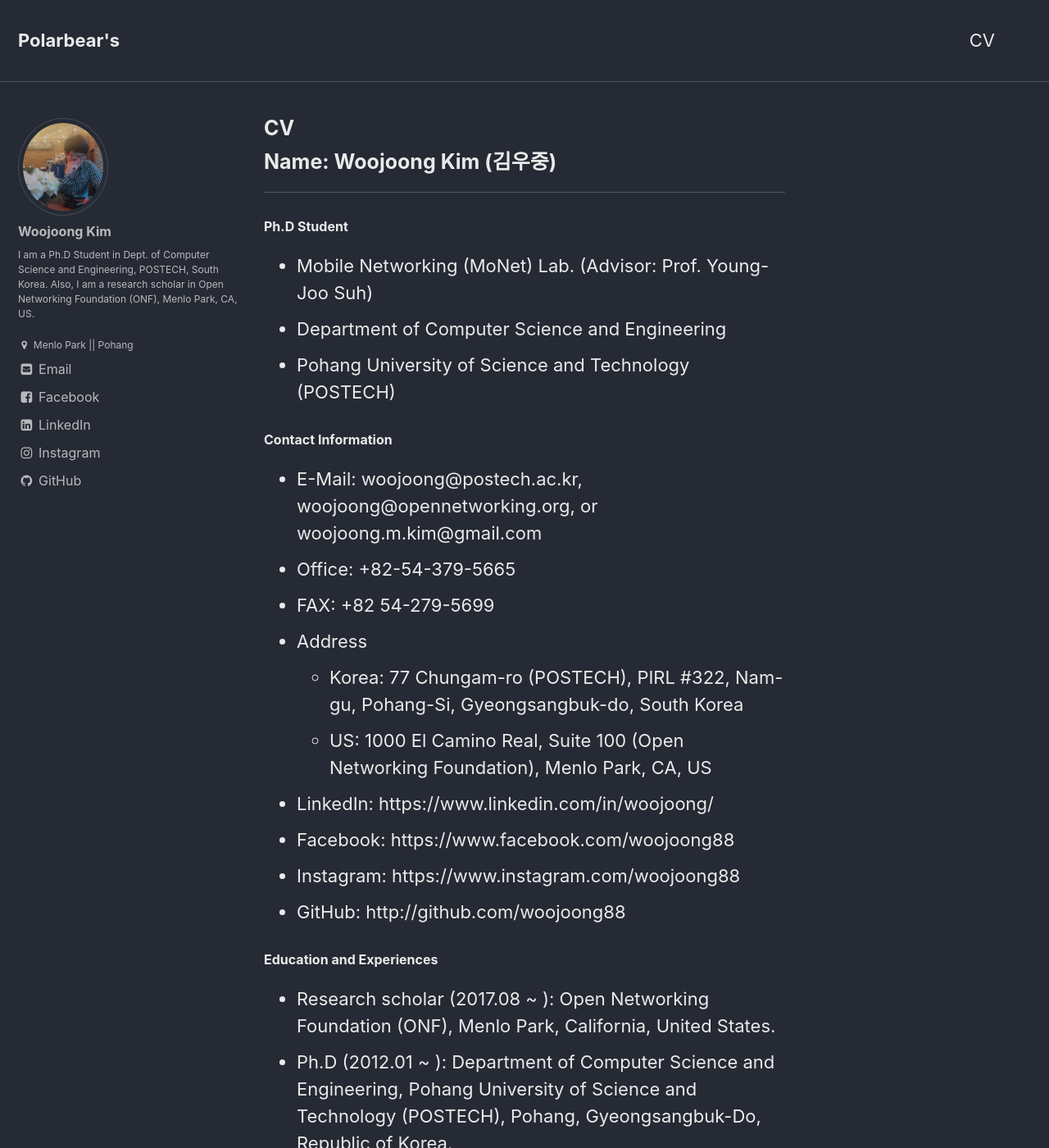
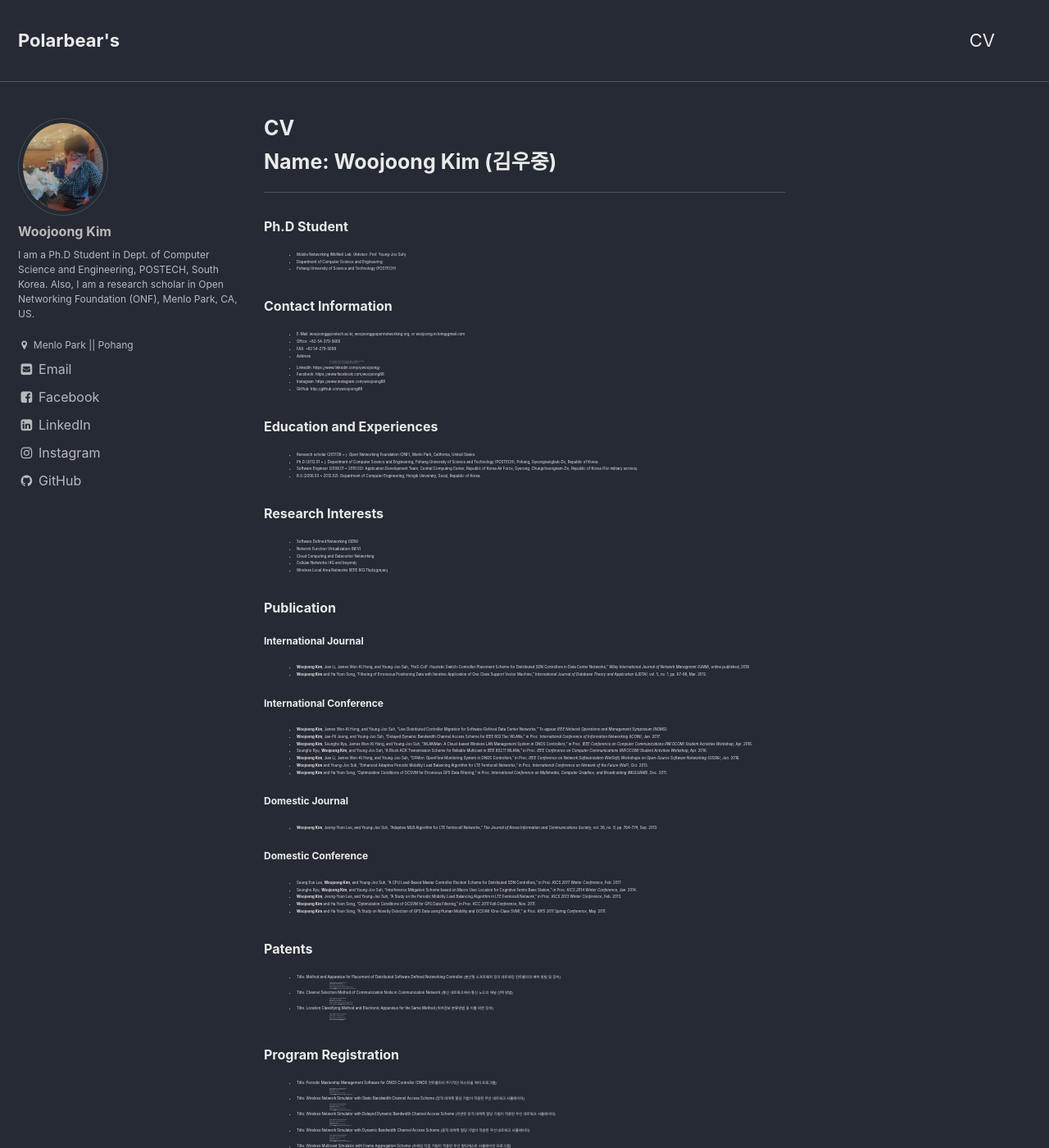
Before and after one commit to woojoong88/woojoong88.github.io, a Jekyll site: the page built from _pages/cv.md, in a window 1280 px wide and 1400 px high. Shown: the whole window at 82% size. Built offline with Jekyll 4.4.1, drawn with Linux system fonts in a browser that asks for light colours.

Commit message:
change list font

```diff
--- a/_sass/minimal-mistakes/_page.scss
+++ b/_sass/minimal-mistakes/_page.scss
@@ -75,7 +75,7 @@
   }
 
   p, li, dl {
-    font-size: 1dppx;
+    font-size: 0.2em;
   }
 
   /* paragraph indents */
```
